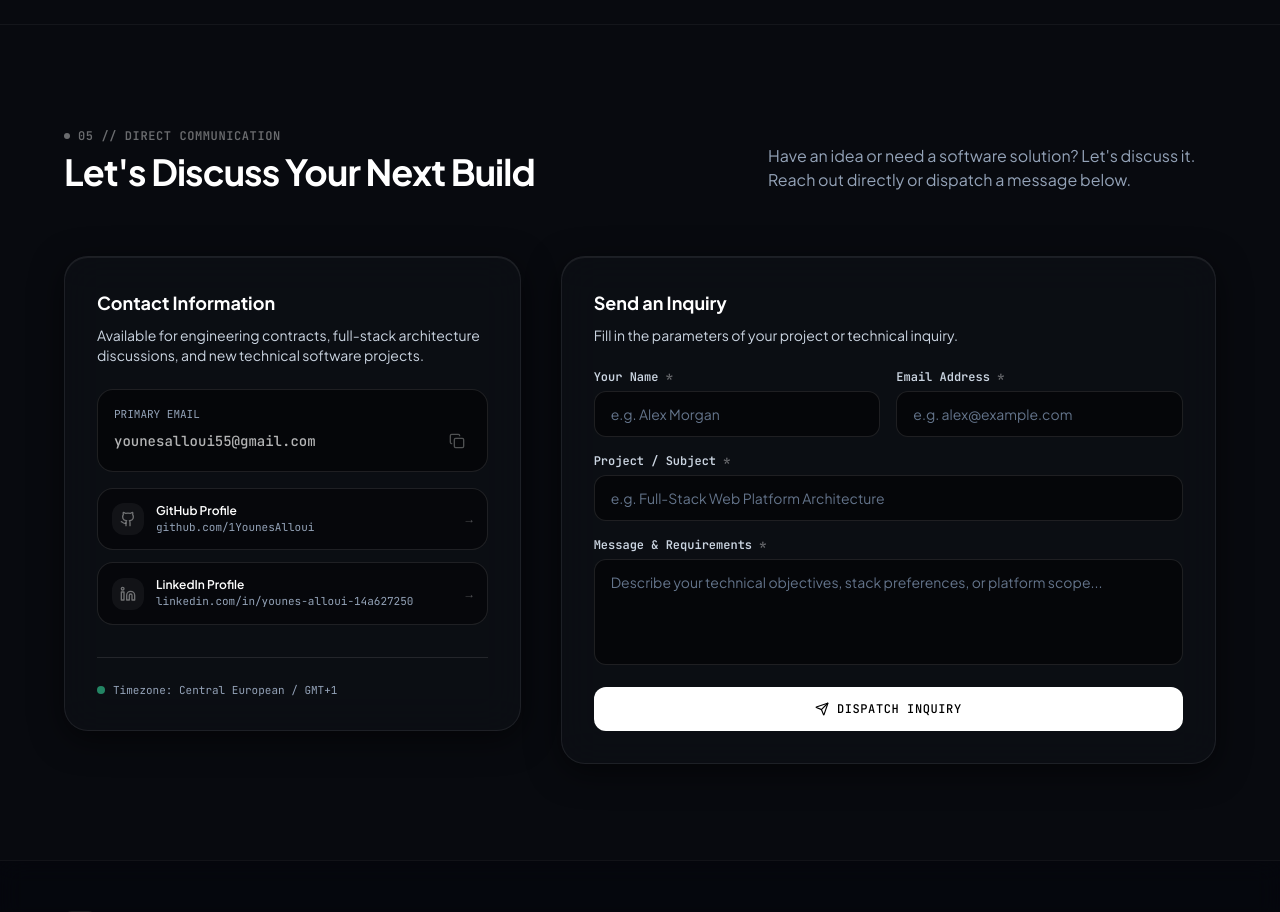
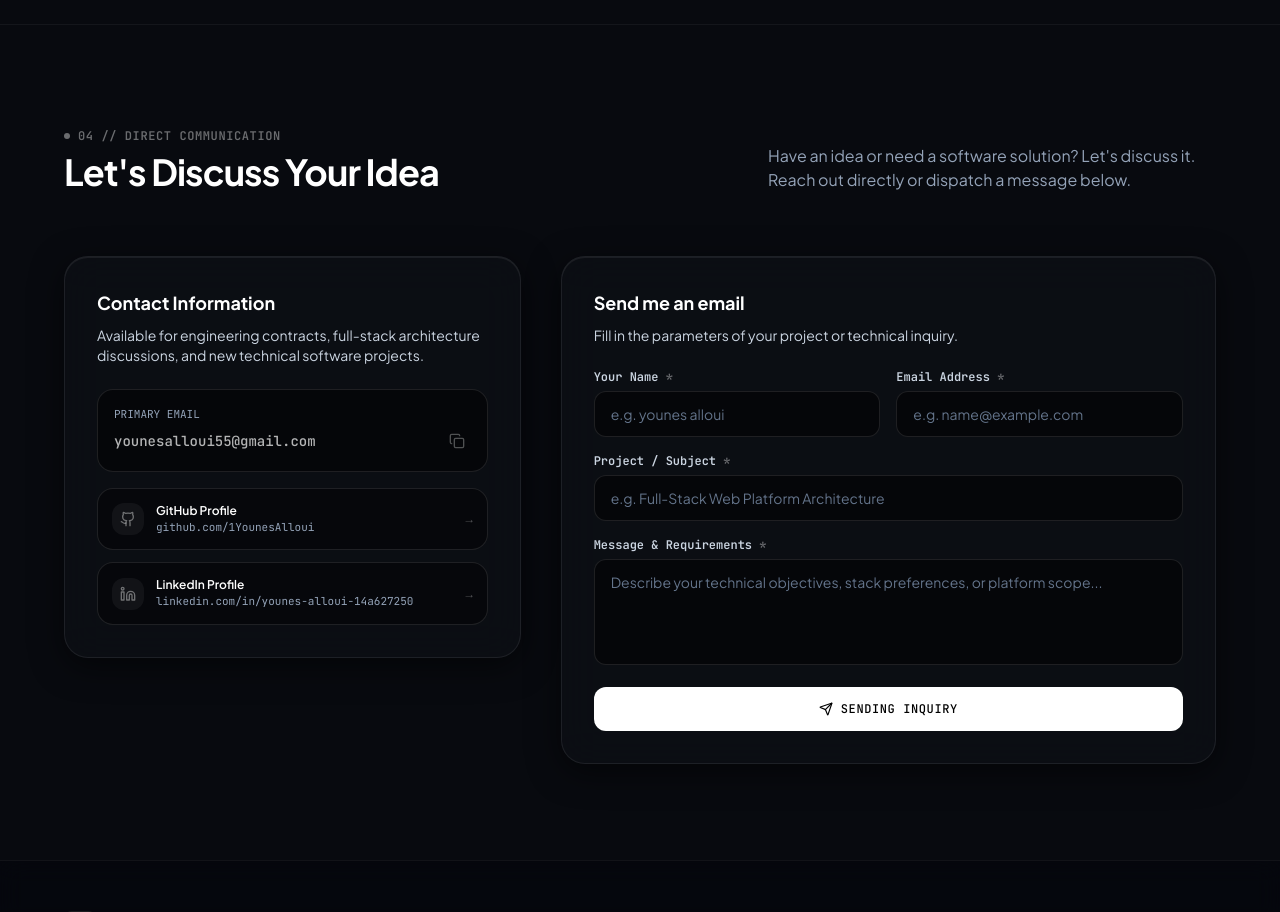
Before and after one commit to 1YounesAlloui/Portfolio, a React (Vite) app: page / in a window 1280 px wide. Shown: the part 4480-5392 px from the top of the page. Built offline with nearby package versions, Linux system fonts and the light colour scheme.

Commit message:
Update contact section text and placeholders

```diff
--- a/src/components/Contact.tsx
+++ b/src/components/Contact.tsx
@@ -138,10 +138,10 @@ export const Contact: React.FC = () => {
           <div>
             <div className="inline-flex items-center gap-2 text-xs font-mono font-semibold tracking-wider text-white/40 uppercase mb-2">
               <span className="w-1.5 h-1.5 rounded-full bg-white/40" />
-              05 // Direct Communication
+              04 // Direct Communication
             </div>
             <h2 className="text-3xl sm:text-4xl font-bold tracking-tight text-white">
-              Let's Discuss Your Next Build
+              Let's Discuss Your Idea
             </h2>
           </div>
           <p className="text-sm sm:text-base text-slate-400 max-w-md">
@@ -238,14 +238,6 @@ export const Contact: React.FC = () => {
                   </span>
                 </a>
               </div>
-
-              {/* Technical Notice */}
-              <div className="mt-8 pt-6 border-t border-white/10">
-                <div className="flex items-center gap-2 text-[11px] font-mono text-slate-400">
-                  <span className="w-2 h-2 rounded-full bg-emerald-400 animate-pulse" />
-                  <span>Timezone: Central European / GMT+1</span>
-                </div>
-              </div>
             </div>
           </div>
 
@@ -253,7 +245,7 @@ export const Contact: React.FC = () => {
           <div className="lg:col-span-7">
             <div className="glass-panel p-6 sm:p-8 rounded-3xl">
               <h3 className="text-lg font-bold text-white mb-2">
-                Send an Inquiry
+                Send me an email
               </h3>
               <p className="text-xs sm:text-sm text-slate-300 leading-relaxed mb-6">
                 Fill in the parameters of your project or technical inquiry.
@@ -326,7 +318,7 @@ export const Contact: React.FC = () => {
                         type="text"
                         value={formData.name}
                         onChange={(e) => setFormData({ ...formData, name: e.target.value })}
-                        placeholder="e.g. Alex Morgan"
+                        placeholder="e.g. younes alloui"
                         className={`w-full px-4 py-3 rounded-xl text-sm bg-black/50 border ${
                           errors.name
                             ? 'border-rose-500/80 focus:ring-rose-500/30'
@@ -351,7 +343,7 @@ export const Contact: React.FC = () => {
                         type="email"
                         value={formData.email}
                         onChange={(e) => setFormData({ ...formData, email: e.target.value })}
-                        placeholder="e.g. alex@example.com"
+                        placeholder="e.g. name@example.com"
                         className={`w-full px-4 py-3 rounded-xl text-sm bg-black/50 border ${
                           errors.email
                             ? 'border-rose-500/80 focus:ring-rose-500/30'
@@ -431,7 +423,7 @@ export const Contact: React.FC = () => {
                     ) : (
                       <>
                         <Send className="w-3.5 h-3.5" />
-                        <span>Dispatch Inquiry</span>
+                        <span>Sending Inquiry</span>
                       </>
                     )}
                   </button>
```
